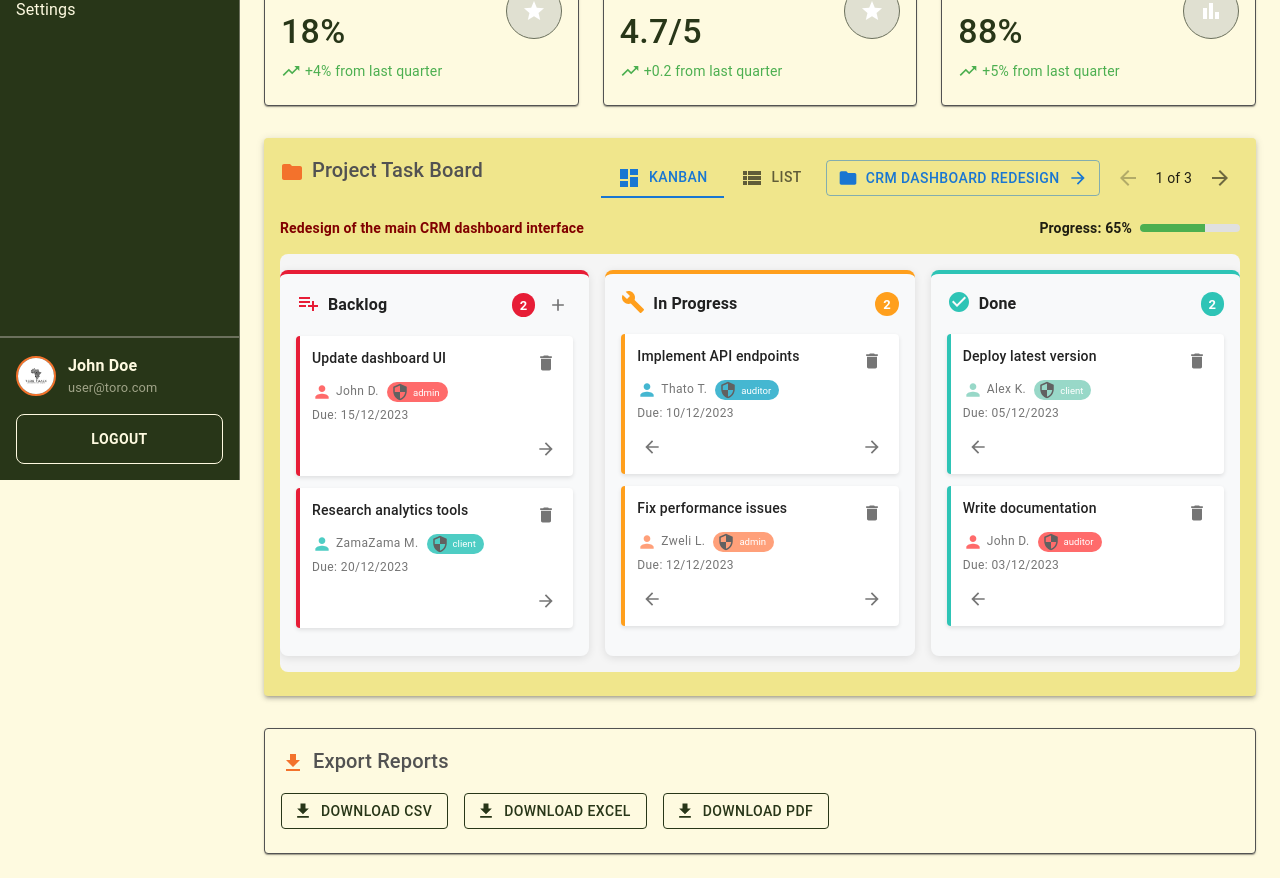
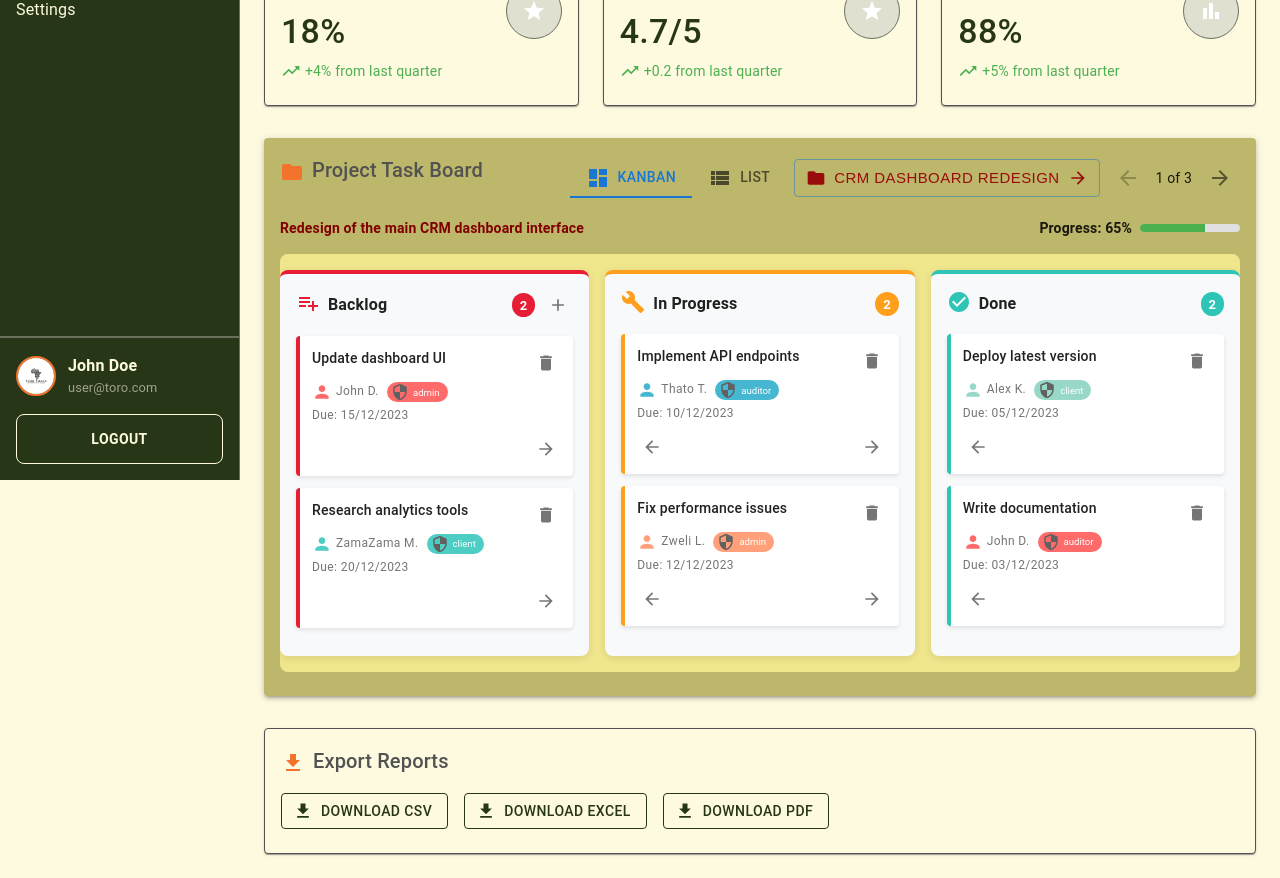
Before and after one commit to Mathabo-41/Toro_Track, a Next.js app: page /dashboard/admin/reports in a window 1280 px wide. Shown: the part 320-1198 px from the top of the page. Built offline with nearby package versions, Linux system fonts and the light colour scheme.

Commit message:
Kanban Board Updates

```diff
--- a/src/app/dashboard/admin/reports/ReportsContent.js
+++ b/src/app/dashboard/admin/reports/ReportsContent.js
@@ -627,7 +627,7 @@ const [viewMode, setViewMode] = useState('kanban');
         </Grid>
 
         {/* Kanban Board Section */}
-        <Card sx={{ mb: 4, boxShadow: 3, bgcolor:'khaki' }}>
+        <Card sx={{ mb: 4, boxShadow: 3, bgcolor:'#BDB76B' }}>
           <CardContent>
             <Box sx={{ display: 'flex', justifyContent: 'space-between', alignItems: 'center', mb: 2, fontWeight: 'bold' }}>
               <Typography variant="h6"  sx={styles.chartTitle}>
@@ -670,7 +670,7 @@ const [viewMode, setViewMode] = useState('kanban');
                     transform: projectMenuAnchor ? 'rotate(90deg)' : 'rotate(0deg)',
                     transition: 'transform 0.3s'
                   }} />}
-                  sx={{ minWidth: '200px', justifyContent: 'space-between' }}
+                  sx={{ minWidth: '250px', justifyContent: 'space-between' , color: '#990c0cff', fontSize: "15px", fontFamily: "bold" , fontFamily: "sans-serif" }}
                 >
                   {/**display the current project  */}
                   <Box sx={{
@@ -693,7 +693,7 @@ const [viewMode, setViewMode] = useState('kanban');
                   PaperProps={{
                     style: {
                       maxHeight: 300,
-                      width: '250px',
+                      width: '350px',
                     },
                   }}
                 >
@@ -794,7 +794,7 @@ const [viewMode, setViewMode] = useState('kanban');
                 display: 'flex',
                 overflowX: 'auto',
                 padding: '1rem 0',
-                backgroundColor: '#f5f5f5',
+                backgroundColor: '#F0E68C',
                 borderRadius: '8px',
                 mt: 2
               }}>
```
